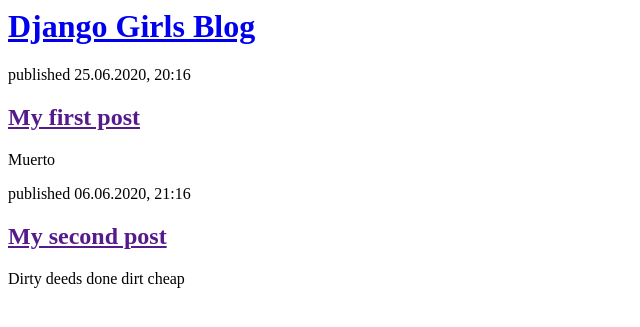
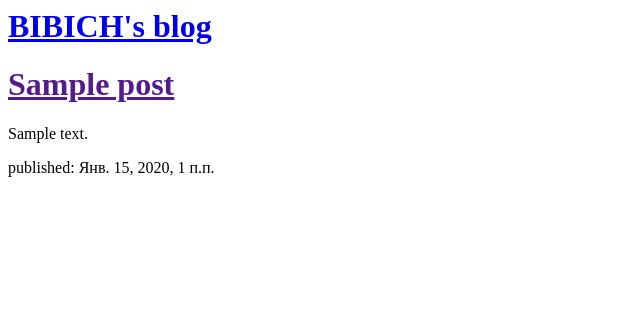
Before and after one commit to FREAKING-JACKPOT/my-first-blog, a Django app: page / in a window 1280 px wide. Shown: the top 327 px of the page, without its empty margins (0-640 px from the left). Run offline with Django 3.2, Linux system fonts and the light colour scheme; tables that the repository leaves empty hold one stand-in row (values such as "Sample post").

Commit message:
odified templates to display posts from database

```diff
--- a/blog/templates/blog/post_list.html
+++ b/blog/templates/blog/post_list.html
@@ -3,19 +3,16 @@
         <meta charset="utf-8">
         <title>BIBICH's blog</title>
     </head>
-        <body>
-            <div>
-                <h1><a href="/"> Django Girls Blog</a>
-            </div>
-            <div>
-                <p>published 25.06.2020, 20:16</p>
-                <h2> <a href="">My first post</a></h2>
-                <p>Muerto</p>
-            </div>
-            <div>
-                <p> published 06.06.2020, 21:16</p>
-                <h2><a href="">My second post</a></h2>
-                <p> Dirty deeds done dirt cheap</p>
-            </div>
+    <div>
+        <h1><a href="/">BIBICH's blog</a></h1>
+    </div>
+
+    {% for post in posts %}
+        <div>
+            <h1><a href="">{{ post.title }}</a></h1>
+            <p>{{ post.text|linebreaksbr }}</p>
+            <p>published: {{ post.published_date }}</p>
+        </div>
+    {% endfor %}
         </body>
 </html>
--- a/blog/views.py
+++ b/blog/views.py
@@ -1,5 +1,9 @@
 from django.shortcuts import render
+from django.utils import timezone
+from .models import Post
+
 
 # Create your views here.
 def post_list(request):
-    return render(request, 'blog/post_list.html', {})
+    posts = Post.objects.filter(published_date__lte=timezone.now()).order_by('published_date')
+    return render(request, 'blog/post_list.html', {'posts':posts})
```
